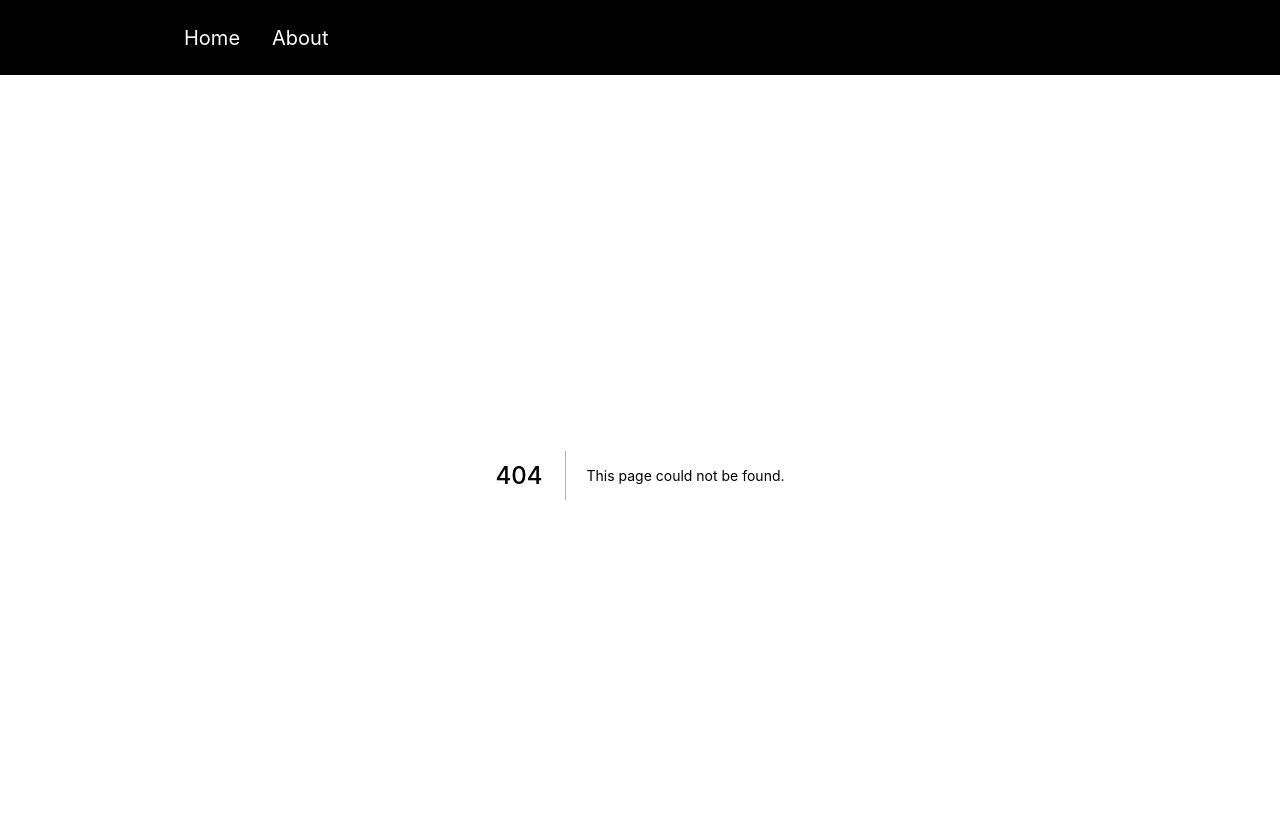
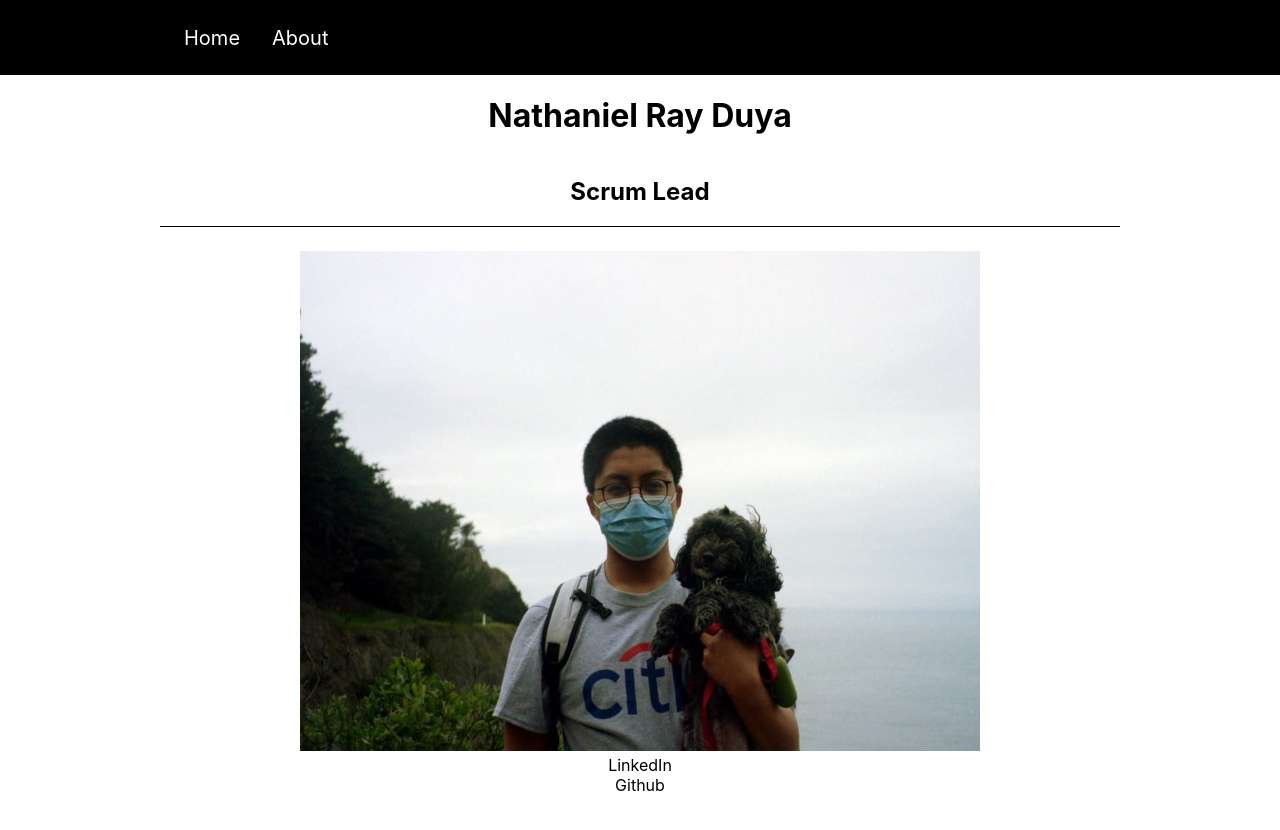
Before and after one commit to swu465/MyJams, a Next.js app in the folder application/client/: page /about/nathaniel in a window 1280 px wide. Before the commit this address had no page. Shown: the top 830 px of the page. Built offline with nearby package versions, Linux system fonts and the light colour scheme.

Commit message:
Layout of Nathaniel about page styles wip

```diff
--- a/application/client/pages/about.js
+++ b/application/client/pages/about.js
@@ -31,7 +31,7 @@ export default function About() {
                     <h3>Dimitri Rodriguez</h3>
                 </a>
             </Link>
-            <Link href='/'>
+            <Link href='/about/nathaniel'>
                 <a className={styles.card}>
                     <h3>Nathaniel Ray Duya</h3>
                 </a>
--- /dev/null
+++ b/application/client/pages/about/nathaniel.jsx
@@ -0,0 +1,34 @@
+import Head from 'next/head';
+import Link from 'next/link';
+import Image from 'next/image';
+import styles from '../../styles/About.nathaniel.module.css';
+
+export default function Nathaniel(){
+    return(
+        <>
+            <Head>
+                <title>About Us - Nathaniel</title>
+            </Head>
+            <div className={styles.header}>
+                <h1>Nathaniel Ray Duya</h1>
+                <h2>Scrum Lead</h2>
+            </div>
+            <div className={styles.container}>
+                <div>
+                    <Image src="/about/nathaniel/nathaniel.jpg" height={500} width={680}/>
+                </div>
+                <div>
+                    <Link href="https://www.linkedin.com/in/nathaniel-ray-duya/">
+                        LinkedIn
+                    </Link>
+                </div>
+                <div>
+                    <Link href="https://github.com/NRDuya">
+                        Github
+                    </Link>
+                </div>
+            </div>
+
+        </>
+    )
+}
--- /dev/null
+++ b/application/client/styles/About.nathaniel.module.css
@@ -0,0 +1,14 @@
+.header {
+  display: flex;
+  flex-direction: column;
+  border-bottom: 0.1rem solid black;
+  margin-bottom: 1.5rem;
+  width: 100%;
+  align-items: center;
+}
+
+.container {
+  display: flex;
+  flex-direction: column;
+  align-items: center;
+}
```
Also changed, not shown: application/client/public/about/nathaniel/nathaniel.jpg (added).
